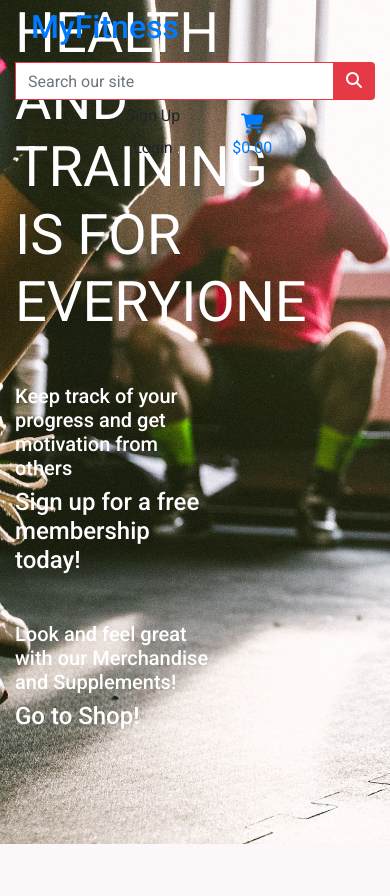
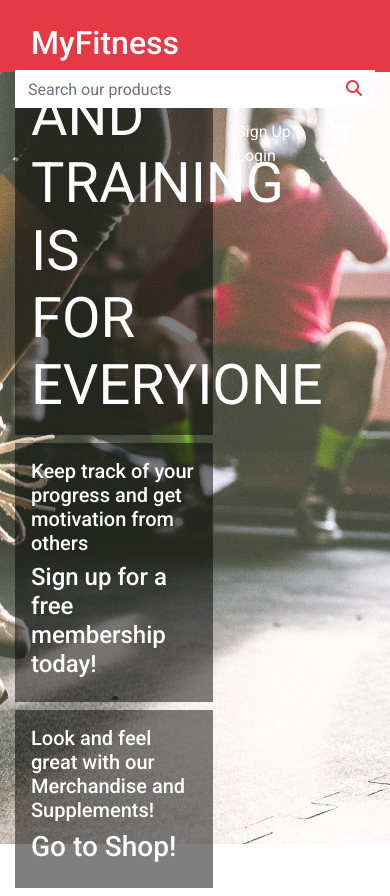
Before and after one commit to matsceder/fsfmp-mec-myfitness, a Django app: page / in a window 390 px wide. Before the commit the page ends 844 px from the top, so only its background shows below. Run offline with Django 3.2, Linux system fonts and the light colour scheme; some libraries are stand-ins or nearby versions.

Commit message:
header and navbar for tablet and desktop is complete

```diff
--- a/home/templates/home/index.html
+++ b/home/templates/home/index.html
@@ -1,7 +1,7 @@
 {% extends "base.html" %}
 {% load static %}
 
-{% block page_haeder %}
+{% block page_header %}
     <div class="container header-container">
         <div class="row">
             <div class="col"></div>
@@ -13,11 +13,11 @@
 
     <div class="container h-100">
         <div class="row h-100">
-            <div class="col-7 col-md-6 my-auto">
-                <h1 class="display-4 text-white text-uppercase">
+            <div class="col-7 col-md-10 my-auto">
+                <h1 class="display-4 text-white text-uppercase black-box p-3">
                     Health and training is for everyione
                 </h1>
-                <div class="my-5">
+                <div class="my-2 black-box p-3">
                     <h5 class="text-white">
                         Keep track of your progress and get motivation from others
                     </h5>
@@ -25,13 +25,13 @@
                         <a href="" class="index-link text-white">Sign up for a free membership today!</a>
                     </h4>
                 </div>
-                <div class="my-5">
+                <div class="my-2 black-box p-3">
                     <h5 class="text-white">
                         Look and feel great with our Merchandise and Supplements!
                     </h5>
-                    <h4>
+                    <h3>
                         <a href="" class="index-link text-white">Go to Shop!</a>
-                    </h4>
+                    </h3>
                 </div>
             </div>
         </div>
--- a/static/css/base.css
+++ b/static/css/base.css
@@ -20,11 +20,26 @@ html {
 }
 
 body {
-    background: url('/media/dylan-nolte-ITDjGji__6Y-unsplash.jpg') no-repeat center center fixed; /* sätt som en egen media query med align left på mindre skärmar? */
-    background-size: cover;
-    height: calc(100vh - 120px);
     color: #232323;
     font-family: 'Roboto', sans-serif;
+    display: block;
+    position: relative;
+    height: calc(100vh - 102px);
+}
+
+/* From CSS-tricks */
+body::after {
+    content: "";
+    background: url('/media/dylan-nolte-ITDjGji__6Y-unsplash.jpg') no-repeat center center; /* sätt som en egen media query med align left på mindre skärmar? */
+    background-size: cover;
+    height: 100vh;
+    opacity: 0.8;
+    top: 0;
+    left: 0;
+    bottom: 0;
+    right: 0;
+    position: fixed;
+    z-index: -1;
 }
 
 /* From Bulma */
@@ -34,6 +49,20 @@ body {
     justify-content: center;
     height: 1,5rem;
     width: 1,5rem;
+}
+
+#topnav {
+    height: 72px;
+    background-color: #E63946;
+}
+
+#navbar-large {
+    height: 30px;
+    background-color: #E63946;
+}
+
+#navbar-large > div > a {
+    font-size: 0.9rem;
 }
 
 .logo-font {
@@ -58,6 +87,11 @@ body {
     color: #FFFFFF;
 }
 
+.btn-wht {
+    background: #FFFFFF;
+    color: #232323;
+}
+
 .btn-red:active,
 .btn-red:focus,
 .btn-red:hover {
@@ -70,6 +104,13 @@ body {
 .btn-black:hover {
     background: #404040;
     color: #FFFFFF;
+}
+
+.btn-wht:active,
+.btn-wht:focus,
+.btn-wht:hover {
+    background: #FFFFFF;
+    color: #232323;
 }
 
 .text-black {
@@ -108,6 +149,12 @@ body {
     }
 
     .header-container {/* ANPASSA EVENTUELLT FÖR EGET BEHOV! */
-        padding-top: 164px;
+        padding-top: 102px;
     }
 }
+
+/* home/index template */
+
+.black-box {
+    background-color: rgba(0, 0, 0, 0.5);
+}
--- a/templates/base.html
+++ b/templates/base.html
@@ -41,44 +41,46 @@
     </head>
     <body>
         <header class="container-fluid fixed-top">
-            <div id="topnav" class="row">
-                <div class="col-12 my-auto">
-                    <a href="{% url 'home' %}" class="nav-link main-logo-link">
-                        <h2 class="logo-font">MyFitness</h2>
+            <div id="topnav" class="row pt-3">
+                <div class="col-12 col-md-4 my-auto">
+                    <a href="{% url 'home' %}" class="nav-link main-logo-link text-white">
+                        <h2 class="logo-font my-auto">MyFitness</h2>
                     </a>
                 </div>
-                <div class="col-12 my-auto">
+                <div class="col-12 pb-1 col-md-4 my-auto">
                     <form method="GET" action="">
                         <div class="input-group w-100">
-                            <input class="form-control border border-red rounded-0" type="text" name="q" placeholder="Search our site">
+                            <input class="form-control border border-white rounded-0" type="text" name="q" placeholder="Search our products">
                             <div class="input-group-append">
-                                <button class="form-control btn btn-red" type="submit">
+                                <button class="form-control border-white rounded-0 btn btn-wht " type="submit">
                                     <span class="icon">
-                                        <i class="fas fa-search"></i>
+                                        <i class="fas fa-search text-red"></i>
                                     </span>
                                 </button>
                             </div>
                         </div>
                     </form>
                 </div>
-                <div class="col-12 my-auto">
-                    <ul class="list-inline list-unstyled text-center">
-                        <li class="list-inline-item">
+                <div class="col-12 col-md-4 my-auto">
+                    <ul class="list-inline list-unstyled text-right align-middle my-auto">
+                        <li class="list-inline-item align-middle text-left">
                             <div class="border-0" aria-labelledby="user-options">
                             {% if request.user.is_authenticated %}
                                 {% if request.user.is_superuser %}
-                                    <a href="{% url 'add_product' %}" class="dropdown-item">Product Management</a>
+                                    <a href="{% url 'add_product' %}" class="text-white">Product Management</a>
                                 {% endif %}
-                                <a href="{% url 'profile' %}" class="dropdown-item">Account settings</a>
-                                <a href="{% url 'account_logout' %}" class="dropdown-item">Logout</a>
+                                <a href="{% url 'profile' %}" class="text-white">Account settings</a>
+                                <br>
+                                <a href="{% url 'account_logout' %}" class="text-white">Logout</a>
                             {% else %}
-                                <a href="{% url 'account_signup' %}" class="dropdown-item">Sign Up</a>
-                                <a href="{% url 'account_login' %}" class="dropdown-item">Login</a>
+                                <a href="{% url 'account_signup' %}" class="text-white">Sign Up</a>
+                                <br>
+                                <a href="{% url 'account_login' %}" class="text-white">Login</a>
                             {% endif %}
                         </div>
                         </li>
-                        <li class="list-inline-item">
-                            <a class="nav-link" href="">
+                        <li class="list-inline-item align-middle">
+                            <a class="nav-link text-white" href="">
                                 <div class="text-center">
                                     <div><i class="fas fa-shopping-cart fa-lg"></i></div>
                                     <p class="my-0">
@@ -92,6 +94,15 @@
                             </a>
                         </li>
                     </ul>
+                </div>
+            </div>
+            <div id="navbar-large" class="row d-none d-md-block">
+                <div class="col text-center">
+                    <a href="#" class="px-3 text-white">My Profile</a>
+                    <a href="#" class="px-3 text-white">Shop</a>
+                    <a href="#" class="px-3 text-white">Training</a>
+                    <a href="#" class="px-3 text-white">Nutrition</a>
+                    <a href="#" class="px-3 text-white">About</a>
                 </div>
             </div>
         </header>
```
